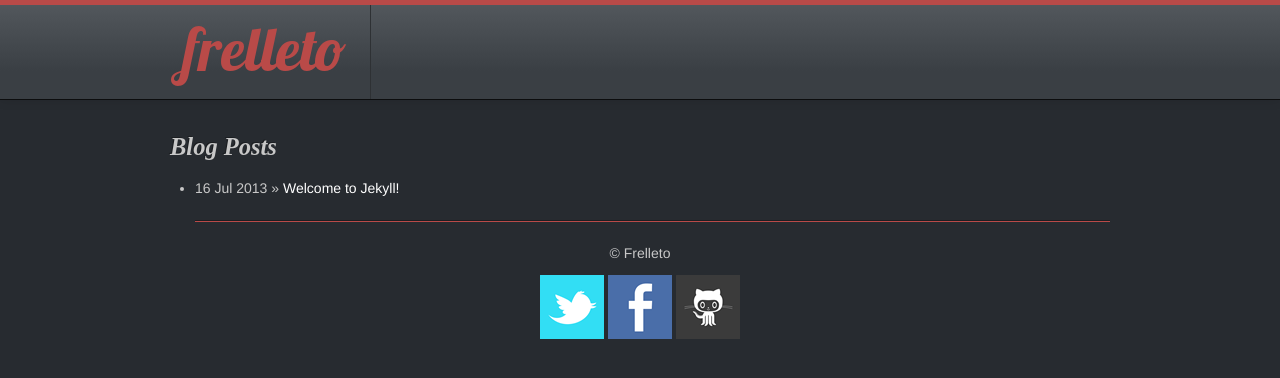
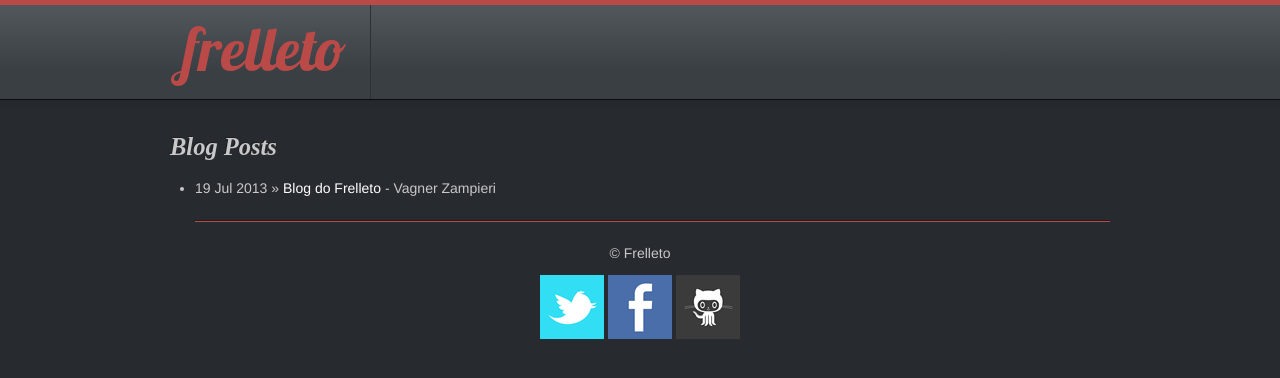
Before and after one commit to frelleto/frelleto.github.com, a Jekyll site: the page built from index.html, in a window 1280 px wide. Shown: the top 378 px of the page. Built offline with Jekyll 4.4.1, drawn with Linux system fonts in a browser that asks for light colours; Markdown is read by kramdown in place of the engine named in the settings.

```diff
--- a/_includes/footer.html
+++ b/_includes/footer.html
@@ -2,15 +2,15 @@
   <center>
     <p>&copy; Frelleto {{ Time.now.year }}</p>
     <a href="https://twitter.com/Frelleto" target="_blank">
-      <img src="images/icons/simpleicons/64/twitter_64.png" alt="Twiiter">
+      <img src="/images/icons/simpleicons/64/twitter_64.png" alt="Twiiter">
     </a>
 
     <a href="https://www.facebook.com/Frelleto/" target="_blank">
-      <img src="images/icons/simpleicons/64/facebook_64.png" alt="Facebook">
+      <img src="/images/icons/simpleicons/64/facebook_64.png" alt="Facebook">
     </a>
 
     <a href="https://github.com/frelleto" target="_blank">
-      <img src="images/icons/simpleicons/64/github_64.png" alt="Github">
+      <img src="/images/icons/simpleicons/64/github_64.png" alt="Github">
     </a>
   </center>
 </footer>
--- a/_includes/head.html
+++ b/_includes/head.html
@@ -15,5 +15,5 @@
     <script src="http://html5shim.googlecode.com/svn/trunk/html5.js"></script>
   <![endif]-->
 
-  <link href="stylesheets/slate/bootstrap.css" rel="stylesheet">
+  <link href="/stylesheets/slate/bootstrap.css" rel="stylesheet">
 </head>
--- a/_includes/navbar.html
+++ b/_includes/navbar.html
@@ -1,7 +1,7 @@
 <div class="navbar navbar-fixed-top">
   <div class="navbar-inner">
     <div class="container">
-      <a class="brand" href="/"><img src="images/frelleto-red.png"></a>
+      <a class="brand" href="/"><img src="/images/frelleto-red.png"></a>
     </div>
   </div>
 </div>
--- a/_posts/2013-07-16-welcome-to-jekyll.markdown
+++ b/_posts/2013-07-16-welcome-to-jekyll.markdown
@@ -1,6 +1,8 @@
 ---
+published: false
 layout: post
 title:  "Welcome to Jekyll!"
+author: Vagner Zampieri
 date:   2013-07-16 21:09:05
 categories: jekyll update
 ---
--- a/index.html
+++ b/index.html
@@ -7,7 +7,7 @@
   <h3>Blog Posts</h3>
   <ul class="posts">
     {% for post in site.posts %}
-      <li><span>{{ post.date | date_to_string }}</span> &raquo; <a href="{{ post.url }}">{{ post.title }}</a></li>
+    <li><span>{{ post.date | date_to_string }}</span> &raquo; <a href="{{ post.url }}">{{ post.title }}</a> - {{ post.author }}</li>
       <hr/>
     {% endfor %}
   </ul>
```
Also changed, not shown: _layouts/post.html (+17 -8 lines), _posts/2013-07-19-blog-do-frelleto.md (added, +11 -0 lines), 8 other files.
